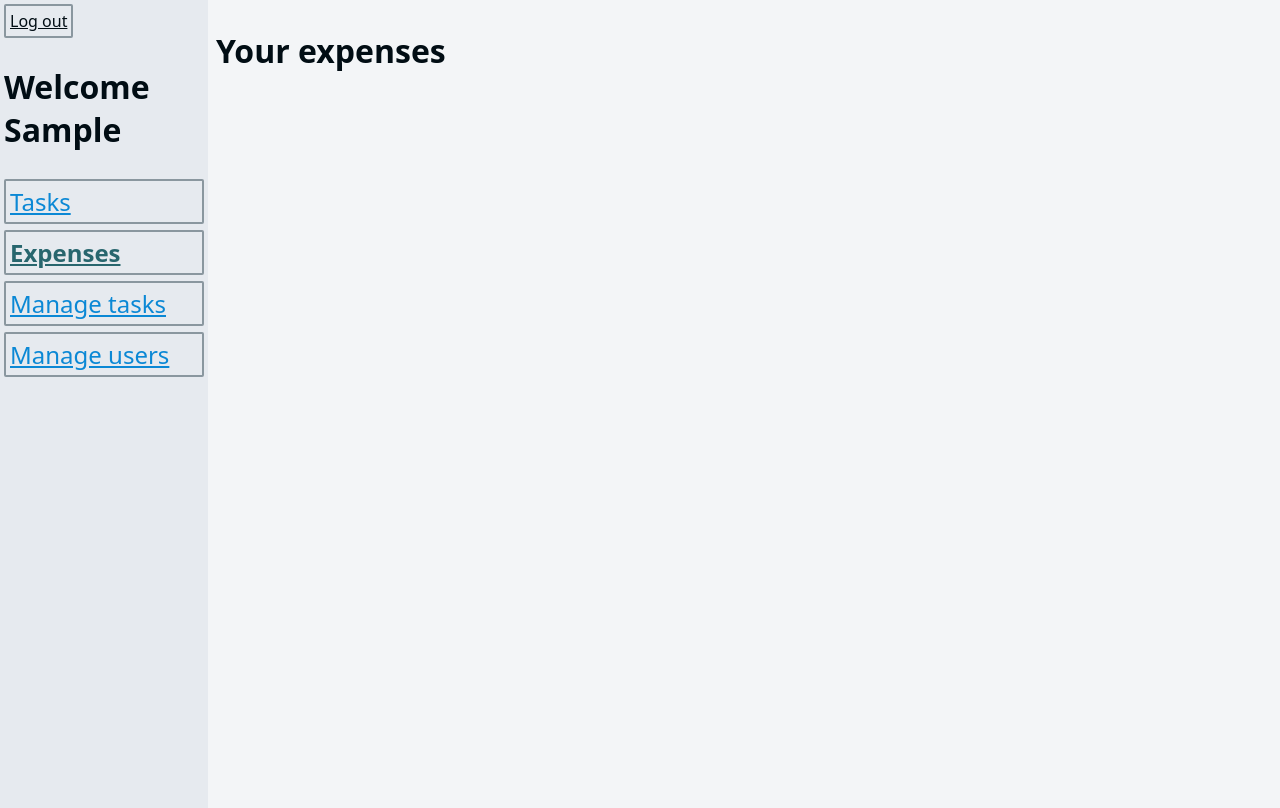
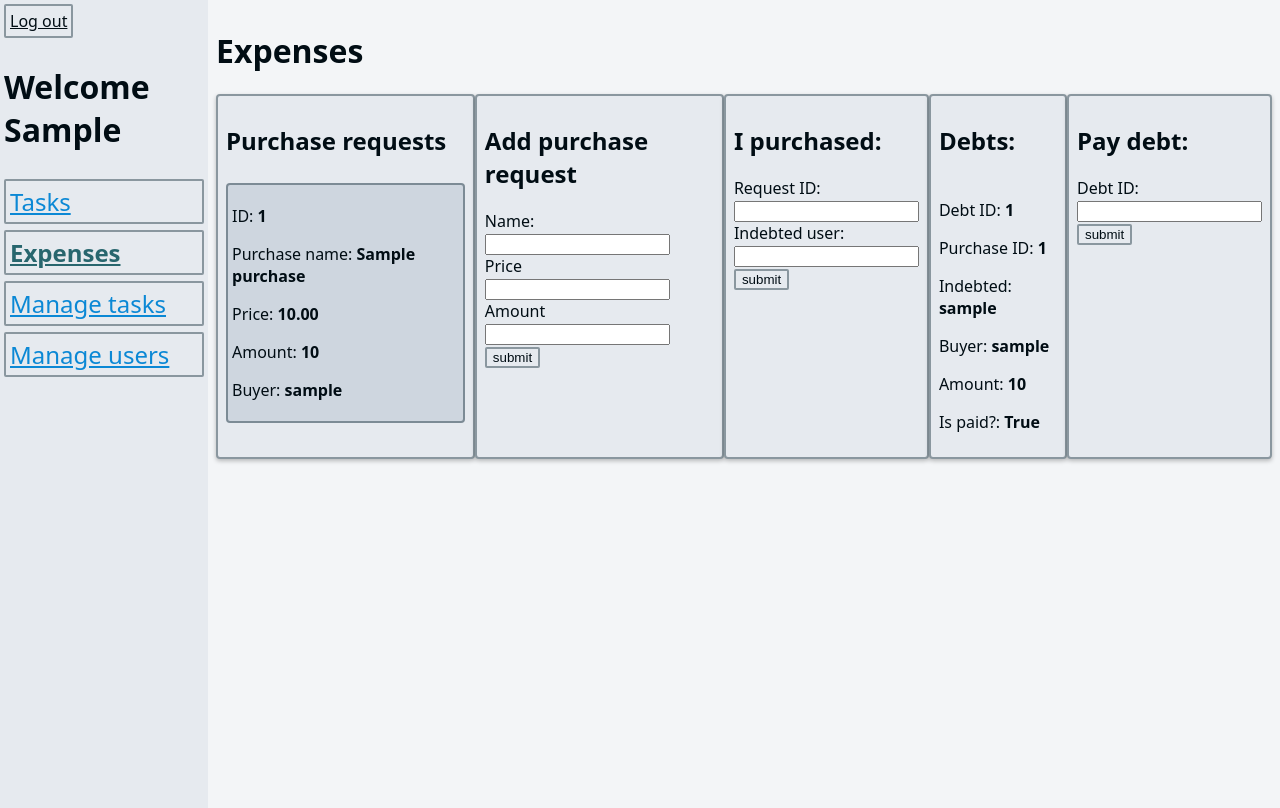
Before and after one commit to Matipolit/planer, a Django app: page /planer/expenses/ in a window 1280 px wide. Run offline with Django 4.2, Linux system fonts and the light colour scheme; a user stored in the database is signed in; tables that the repository leaves empty hold one stand-in row (values such as "Sample post").

Commit message:
Basic expenses imlementation (purchases and debts)

```diff
--- a/planer_app/models.py
+++ b/planer_app/models.py
@@ -22,12 +22,12 @@ class Purchase(models.Model):
     price = models.DecimalField(max_digits=18, decimal_places=2, null=False, blank=False)
     amount = models.IntegerField(default=1)
     #basic user for now
-    locator_id = models.ForeignKey(User, on_delete=models.CASCADE)
+    locator_id = models.ForeignKey(User, null=True, on_delete=models.CASCADE)
 
 class Debt(models.Model):
-    purchase_id = models.OneToOneField(Purchase, on_delete=models.CASCADE, null=False, blank=False)
+    purchase_id = models.ForeignKey(Purchase, on_delete=models.CASCADE, null=False, blank=False)
     # basic user for now
-    locator_id = models.OneToOneField(User, on_delete=models.CASCADE, null=False, blank=False)
+    locator_id = models.ForeignKey(User, on_delete=models.CASCADE, null=False, blank=False)
     is_paid = models.BooleanField(default=False, null=False, blank=False)
 
 class TasksInWeek(models.Model):
--- a/planer_app/templates/expenses.html
+++ b/planer_app/templates/expenses.html
@@ -1,5 +1,89 @@
 {% extends "base.html" %}
 
 {% block content %}
-<h1>Your expenses</h1>
+
+<style>
+  #manage {
+    display: flex;
+    gap: 8px;
+    align-items: flex-start;
+    align-content: flex-start;
+  }
+</style>
+
+</style>
+
+<h1>Expenses</h1>
+
+<div id="purchases" style="display: flex">
+  <div class="card verticalList">
+    <h2>Purchase requests</h2>
+    {% for purchase in purchases %}
+      <div class="purchase item">
+        <p>ID: <b>{{ purchase.id }}</b></p>
+        <p>Purchase name: <b>{{ purchase.name }}</b></p>
+        <p>Price: <b>{{ purchase.price }}</b></p>
+        <p>Amount: <b>{{ purchase.amount }}</b></p>
+        <p>Buyer: <b>{{ purchase.locator_id }}</b></p>
+      </div>
+    {% endfor %}
+  </div>
+
+<form id="addPurchase" class="card" method="post">
+    <input type="hidden" id="formtype" name="formtype" value="to_purchase">
+    {% csrf_token %}
+    <h2>Add purchase request</h2>
+    <label for="name">Name:</label><br>
+    <input type="text" id="name" name="name"><br>
+    <label for="price">Price</label><br>
+    <input type="number" id="price" name="price"><br>
+    <label for="amount">Amount</label><br>
+    <input type="number" id="amount" name="amount"><br>
+
+    <input class="button" type="submit" value="submit">
+  </form>
+
+<form id="purchased" class="card" method="post">
+    <input type="hidden" id="formtype" name="formtype" value="purchased">
+    {% csrf_token %}
+    <h2>I purchased:</h2>
+    <label for="purchase_id">Request ID:</label><br>
+    <input type="number" id="purchase_id" name="purchase_id"><br>
+    <label for="username">Indebted user:</label><br>
+    <input type="text" id="username" name="username"><br>
+
+    <input class="button" type="submit" value="submit">
+  </form>
+
+<div class="card verticalList">
+    <h2>Debts:</h2>
+    {% for debt in debts %}
+      <div class="debts">
+        <p>Debt ID: <b>{{ debt.id }}</b></p>
+        <p>Purchase ID: <b>{{ debt.purchase_id.id }}</b></p>
+        <p>Indebted: <b>{{ debt.locator_id }}</b></p>
+        <p>Buyer: <b>{{ debt.purchase_id.locator_id }}</b></p>
+        <p>Amount: <b>{{ debt.purchase_id.amount }}</b></p>
+        <p>Is paid?: <b>{{ debt.is_paid }}</b></p>
+      </div>
+    {% endfor %}
+  </div>
+
+<form id="pay_debt" class="card" method="post">
+    <input type="hidden" id="formtype" name="formtype" value="pay_debt">
+    {% csrf_token %}
+    <h2>Pay debt:</h2>
+    <label for="debt_id">Debt ID:</label><br>
+    <input type="number" id="debt_id" name="debt_id"><br>
+
+    <input class="button" type="submit" value="submit">
+  </form>
+
+
+
+</div>
+
+
+
+
 {% endblock content %}
--- a/planer_app/views.py
+++ b/planer_app/views.py
@@ -3,7 +3,7 @@ from django.contrib.auth import authenticate, login
 from django.http import HttpResponse, HttpRequest, JsonResponse
 from django.contrib.auth.decorators import login_required
 from django.contrib.admin.views.decorators import staff_member_required
-from .models import Task, User, TasksInWeek, Week
+from .models import Task, User, TasksInWeek, Week, Purchase, Debt
 import json
 from datetime import date, timedelta, datetime
 
@@ -33,7 +33,35 @@ def index(request: HttpRequest):
 
 @login_required(login_url='login')
 def expenses(request: HttpRequest):
-    return render(request, "expenses.html")
+    if(request.method == "POST"):
+        vars = request.POST
+        type = vars["formtype"]
+
+        if(type=="to_purchase"):
+            Purchase.objects.create(name=vars["name"], price=vars["price"], amount=vars["amount"])
+        elif(type=="purchased"):
+            indebted_user = User.objects.get(username=vars['username'])
+            purchase = Purchase.objects.get(id=vars['purchase_id'])
+
+            purchase.locator_id = request.user
+            purchase.save()
+
+            Debt.objects.create(purchase_id=purchase,locator_id=indebted_user, is_paid=False)
+        elif(type=="pay_debt"):
+            debt = Debt.objects.get(id=vars["debt_id"])
+            debt.is_paid = True
+            debt.save()
+
+
+
+
+
+
+    purchases = Purchase.objects.all()
+    debts = Debt.objects.all()
+    context = {'purchases': purchases, 'debts': debts, 'user': request.user}
+
+    return render(request, "expenses.html", context)
 
 @staff_member_required(login_url="login")
 def tasks_manage(request):
```
